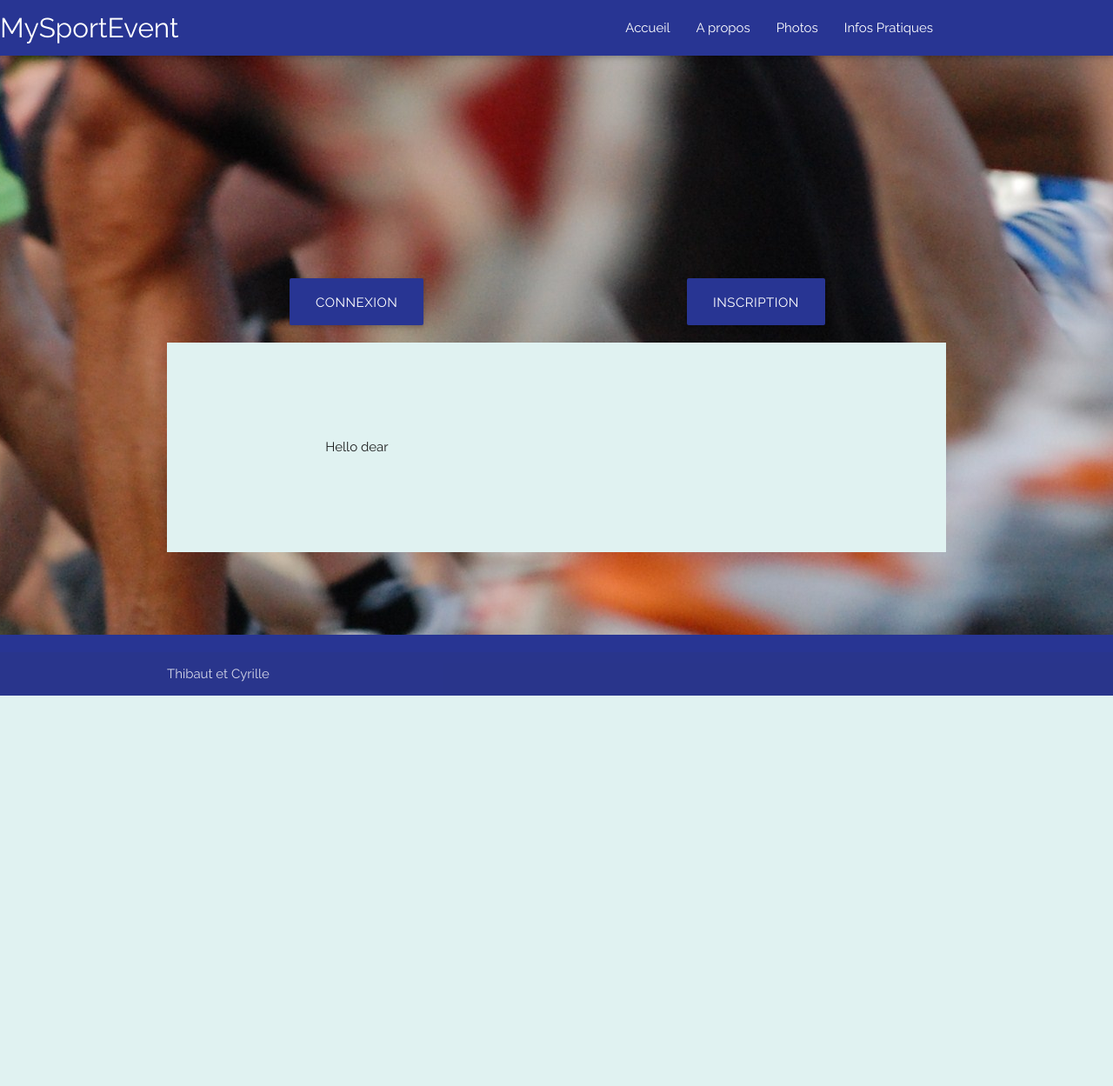
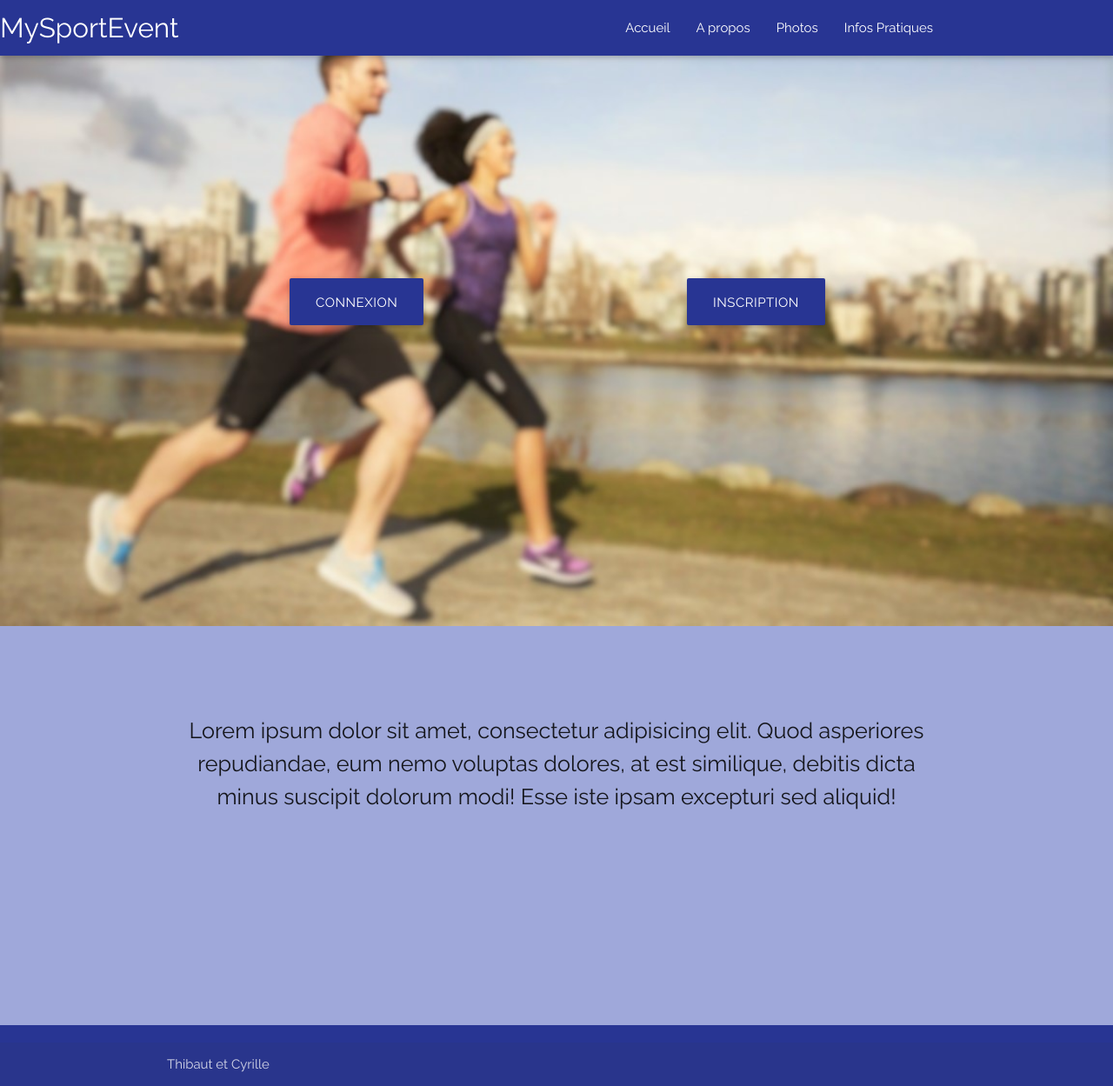
Before and after one commit to thibaut2g/MySportEvent, a PHP site: page / in a window 1280 px wide. Shown: the whole page at 87% size. Before the commit the page ends 800 px from the top, so only its background shows below. Run offline with PHP 8.4, Linux system fonts and the light colour scheme; some libraries are stand-ins or nearby versions.

Commit message:
Mise à jour du design de la page d'accueil ;)

```diff
--- a/css/style.css
+++ b/css/style.css
@@ -32,7 +32,8 @@ footer{
 }
 
 .accueil{
-  background: url("../img/banniere1.jpg") no-repeat top center;
+  background: url("../img/banniere2.jpg") #9fa8da no-repeat top center;
+  background-size: 100%;
 }
 
 .principal{
--- a/index.php
+++ b/index.php
@@ -10,12 +10,16 @@
 			<a class="waves-effect waves-light btn-large indigo darken-3">Inscription</a>
 		</div>
 	</div>
-	<div class="principal">
+	<div class="top"></div>
+</div>
+<div class="container">
 	<div class="row">
-		<div class="col s12 l6 center-align">
-			<div class="top">
-				<p>Hello dear</p>
-			</div>
+		<div class="col s12 center-align">
+			<div class="top"></div>
+			<div class="top"></div>
+			<div class="top"></div>
+				<p class="flow-text">Lorem ipsum dolor sit amet, consectetur adipisicing elit. Quod asperiores repudiandae, eum nemo voluptas dolores, at est similique, debitis dicta minus suscipit dolorum modi! Esse iste ipsam excepturi sed aliquid!</p>
+
 			<div class="top"></div>
 		</div>
 	</div>
```
Also changed, not shown: img/banniere2.jpg, img/banniere4.jpg (added).
